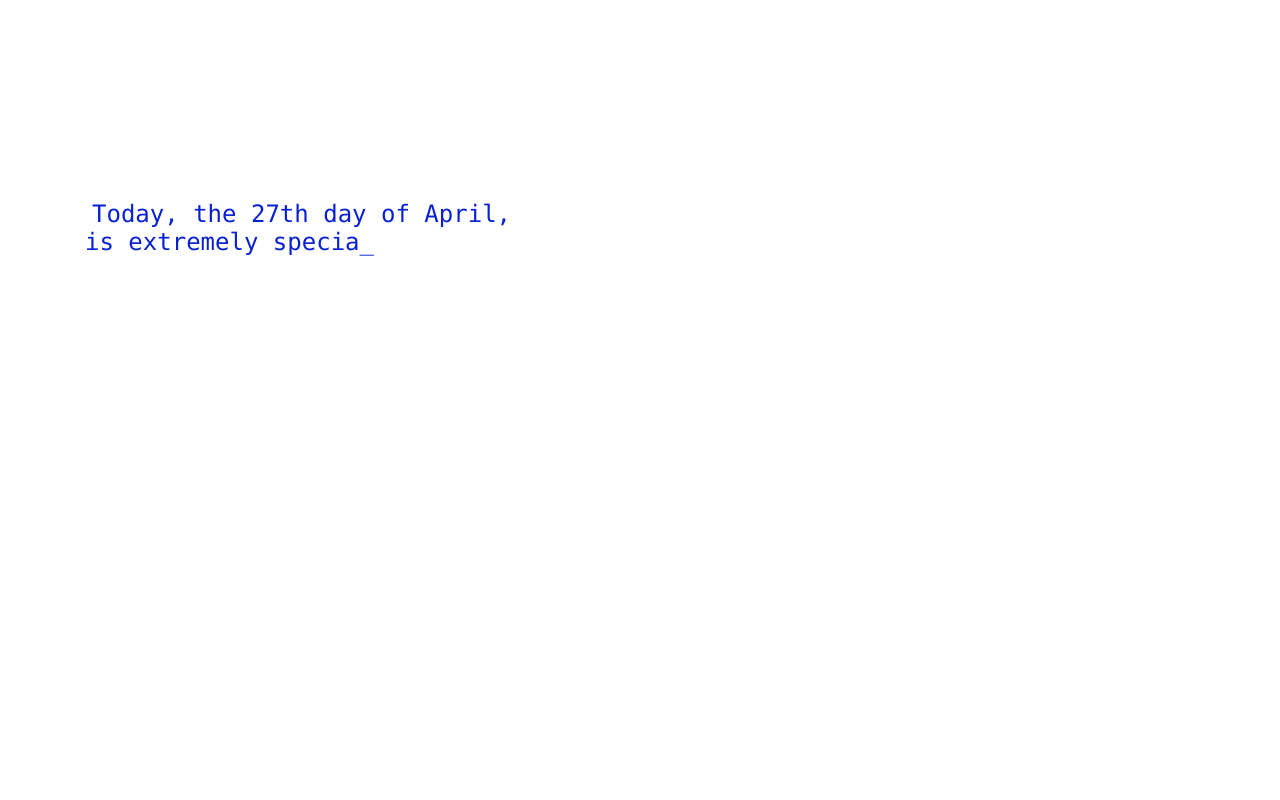
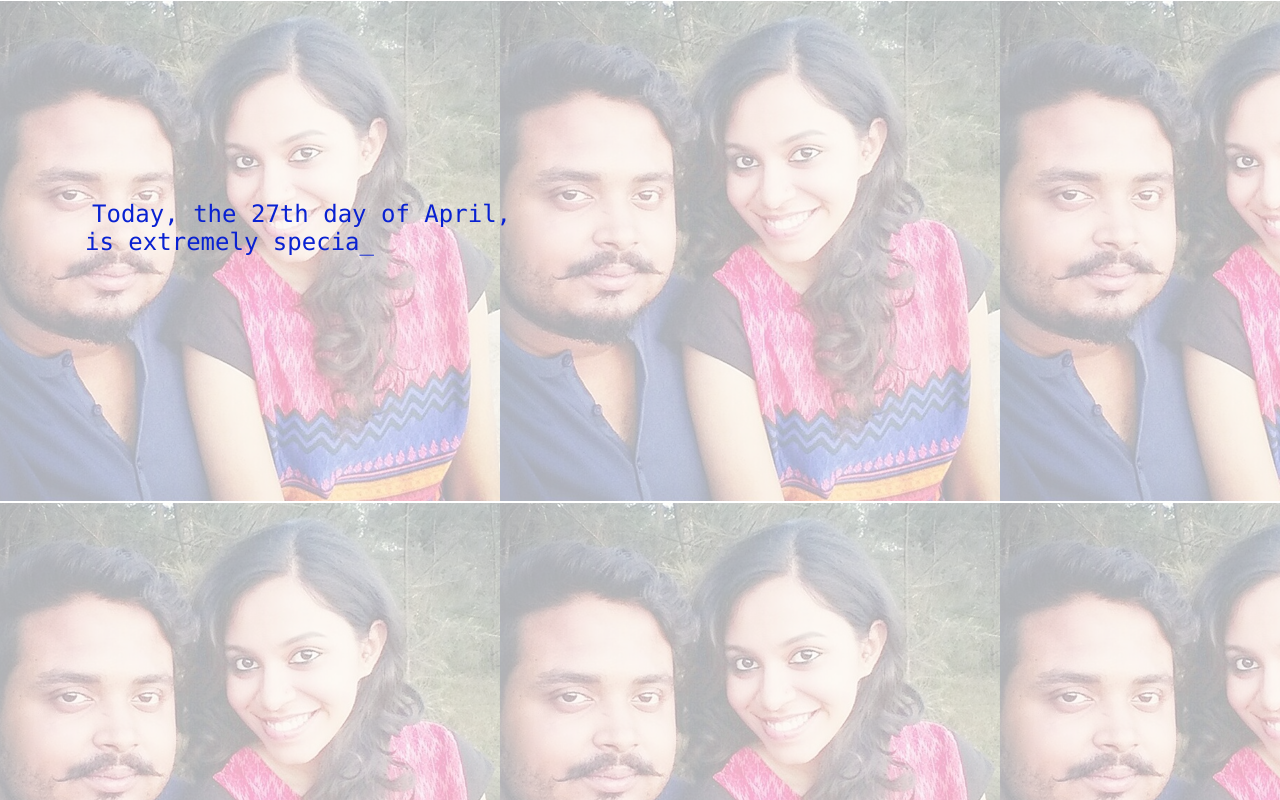
Before and after one commit to shwetathakur24/Bday, a plain HTML site: page index.html in a window 1280 px wide. Drawn offline with Linux system fonts and the light colour scheme.

Commit message:
Add files via upload

```diff
--- a/css/default.css
+++ b/css/default.css
@@ -1,4 +1,4 @@
-body{margin:0;padding:0;background:url("blob/master/css/Capture.PNG");font-size:12px;overflow:auto}
+body{margin:0;padding:0;background:url("Capture.png");font-size:12px;overflow:auto}
 #mainDiv{width:100%;height:100%}
 #loveHeart{float:left;width:670px;height:625px}
 #garden{width:100%;height:100%}
```
Also changed, not shown: css/Capture.jpg (added).
